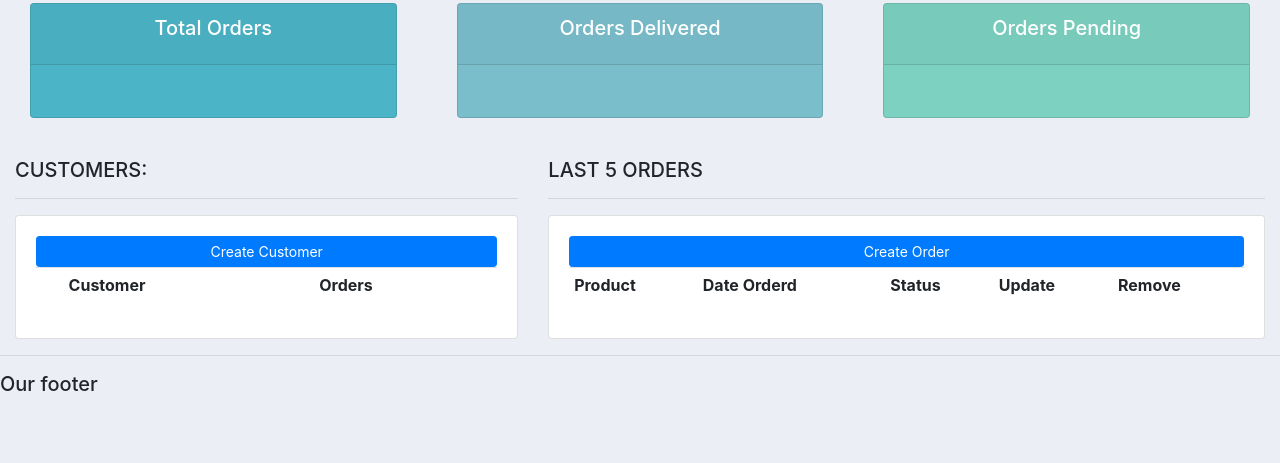
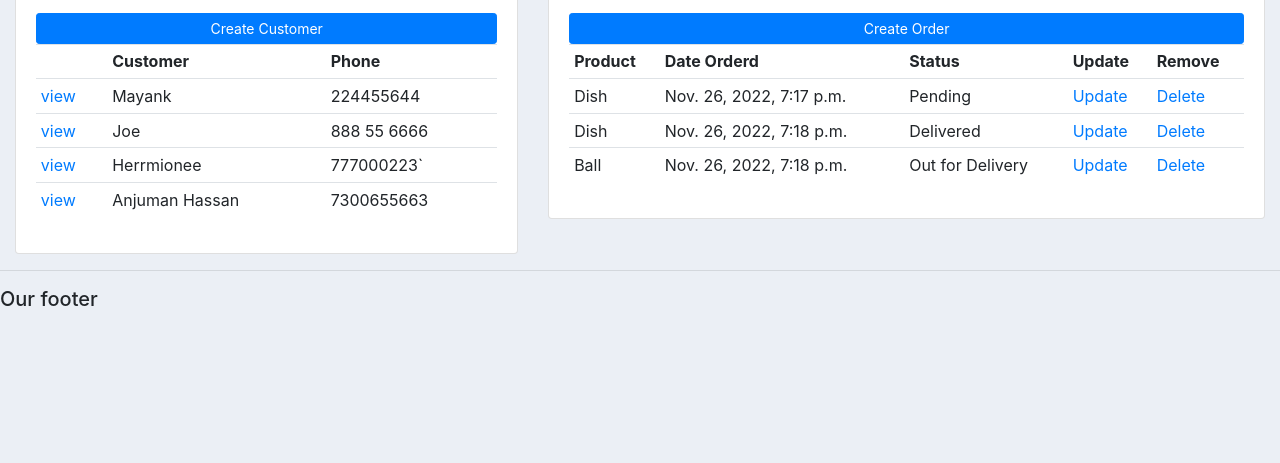
Before and after one commit to Srijan-SS02/DjangoCrm1, a Django app: page / in a window 1280 px wide. Shown: the part 337-800 px from the top of the page. Run offline with Django 4.2, Linux system fonts and the light colour scheme; data comes from the database, SQL or seed files in the repository; both versions use the stored data as it was after the commit; lists and menus that the app fills with data are empty; some libraries are stand-ins or nearby versions.

Commit message:
L10| completed

```diff
--- a/accounts/templates/accounts/dashboard.html
+++ b/accounts/templates/accounts/dashboard.html
@@ -16,8 +16,18 @@
                     <tr>
                         <th></th>
                         <th>Customer</th>
-                        <th>Orders</th>
+                        <th>Phone</th>
                     </tr>
+
+                    {% for customer in customers %}
+                        <tr>
+                            <td><a href="{% url 'customer' customer.id %}">view</a></td>
+                            <td>{{ customer.name }}</td>
+                            <td>{{ customer.phone }}</td>
+
+                        </tr>
+                    {% endfor %}
+
 
                 </table>
             </div>
@@ -37,6 +47,17 @@
                         <th>Remove</th>
                     </tr>
 
+                    {% for order in orders %}
+                        <tr>
+                            <td>{{ order.product }}</td>
+                            <td>{{ order.date_created }}</td>
+                            <td>{{ order.status}}</td>
+                            <td><a href="#">Update</a></td>
+                            <td><a href="#">Delete</a></td>
+                        </tr>
+                    {% endfor %}
+
+
                 </table>
             </div>
         </div>
--- a/accounts/templates/main_template/navbar.html
+++ b/accounts/templates/main_template/navbar.html
@@ -1,6 +1,6 @@
 {% load static %}
 <nav class="navbar navbar-expand-lg navbar-dark bg-dark">
-    <img src="{% static 'images/logo.png  '%}">
+    <img src="{% static 'images/logo.png' %}">
 
     <button class="navbar-toggler" type="button" data-toggle="collapse" data-target="#navbarNav" aria-controls="navbarNav" aria-expanded="false" aria-label="Toggle navigation">
       <span class="navbar-toggler-icon"></span>
@@ -8,10 +8,10 @@
     <div class="collapse navbar-collapse" id="navbarNav">
       <ul class="navbar-nav">
         <li class="nav-item active">
-          <a class="nav-link" href="http://127.0.0.1:8000/">Dashboard</a>
+          <a class="nav-link" href="{% url 'home' %}">Dashboard</a>
         </li>
         <li class="nav-item">
-          <a class="nav-link" href="http://127.0.0.1:8000/products/">Products</a>
+          <a class="nav-link" href="{% url 'products' %}">Products</a>
         </li>
       </ul>
     </div>
--- a/accounts/templates/main_template/status.html
+++ b/accounts/templates/main_template/status.html
@@ -8,7 +8,7 @@
 			  		<h5 class="card-title">Total Orders</h5>
 			  	</div>
 			  	<div class="card-body">
-			    	<h3 class="card-title"></h3>
+			    	<h3 class="card-title">{{total_orders}}</h3>
 			  	</div>
 			</div>
 		</div>
@@ -21,7 +21,7 @@
 			  		<h5 class="card-title">Orders Delivered</h5>
 			  	</div>
 			  	<div class="card-body">
-			    	<h3 class="card-title"></h3>
+			    	<h3 class="card-title">{{ delivered }}</h3>
 			  	</div>
 			</div>
 		</div>
@@ -34,7 +34,7 @@
 			  		<h5 class="card-title">Orders Pending</h5>
 			  	</div>
 			  	<div class="card-body">
-			    	<h3 class="card-title"></h3>
+			    	<h3 class="card-title">{{pending}}</h3>
 			  	</div>
 			</div>
 		</div>
--- a/accounts/urls.py
+++ b/accounts/urls.py
@@ -3,7 +3,7 @@ from . import views
 
 
 urlpatterns = [
-    path('', views.home),
-    path('products/', views.products),
-    path('customer/', views.customer),
+    path('', views.home, name="home"),
+    path('products/', views.products, name='products'),
+    path('customer/<str:pk_test>', views.customer, name='customer'),
 ]
--- a/accounts/views.py
+++ b/accounts/views.py
@@ -1,13 +1,42 @@
 from django.shortcuts import render
 from django.http import HttpResponse
+from .models import *
 
 # Create your views here.
 
 def home(request):
-	return render(request, 'accounts/dashboard.html')
+	orders= Order.objects.all()
+	customers = Customer.objects.all()
+
+	total_customer= customers.count()
+	total_orders= orders.count()
+	delivered = orders.filter(status='Delivered').count()
+	pending = orders.filter(status='Pending').count()
+
+	return render(request, 'accounts/dashboard.html',{
+		"orders" : orders,
+		"customers" : customers,
+		"total_orders":total_orders,
+		"delivered": delivered,
+		"pending": pending,
+	})
 
 def products(request):
-	return render(request, 'accounts/products.html')
+	products = Product.objects.all()
+	return render(request, 'accounts/products.html', {
+		"products" : products
 
-def customer(request):
-	return render(request, 'accounts/customer.html')
+	})
+
+
+
+def customer(request, pk_test):
+	customer=Customer.objects.get(id=pk_test)
+	orders= customer.order_set.all()
+	order_count=orders.count()
+	return render(request, 'accounts/customer.html' ,{
+		"customer":customer,
+		"orders" : orders,
+		"order_count": order_count,
+
+	})
```
Also changed, not shown: accounts/templates/accounts/customer.html (+13 -4 lines), accounts/templates/accounts/products.html (+8 -1 lines), db.sqlite3, 1 other file.
